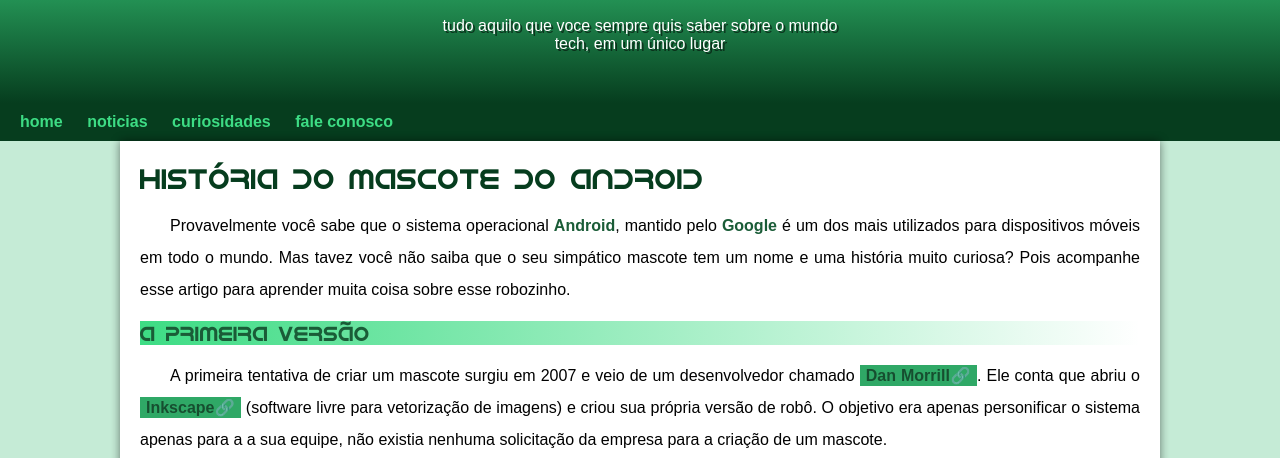
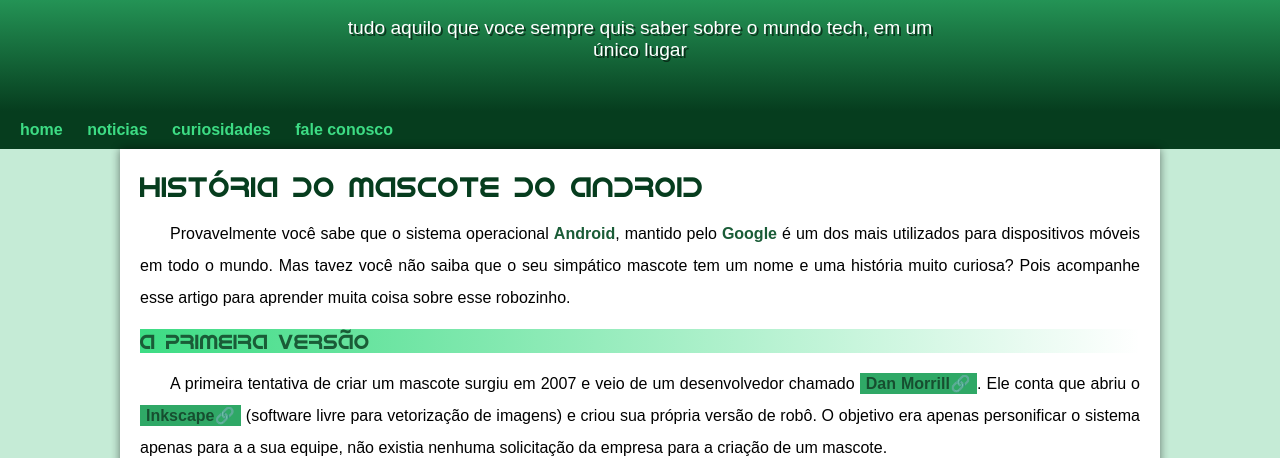
Before and after one commit to Sakayvns/desafio10, a plain HTML site: page index.html in a window 1280 px wide. Shown: the part 94-552 px from the top of the page. Drawn offline with Linux system fonts and the light colour scheme; a web font is replaced by a local one.

Commit message:
correção

```diff
--- a/style/style.css
+++ b/style/style.css
@@ -59,8 +59,8 @@ header > h1{
 header > p{
     color: white;
     font-family: var(--font-padrao);
-    font-size: 1em;
-    width: 400px;
+    font-size: 1.2em;
+    width: 600px;
     padding-right: 10px;
     padding-left: 10px;
     margin: auto;
```
